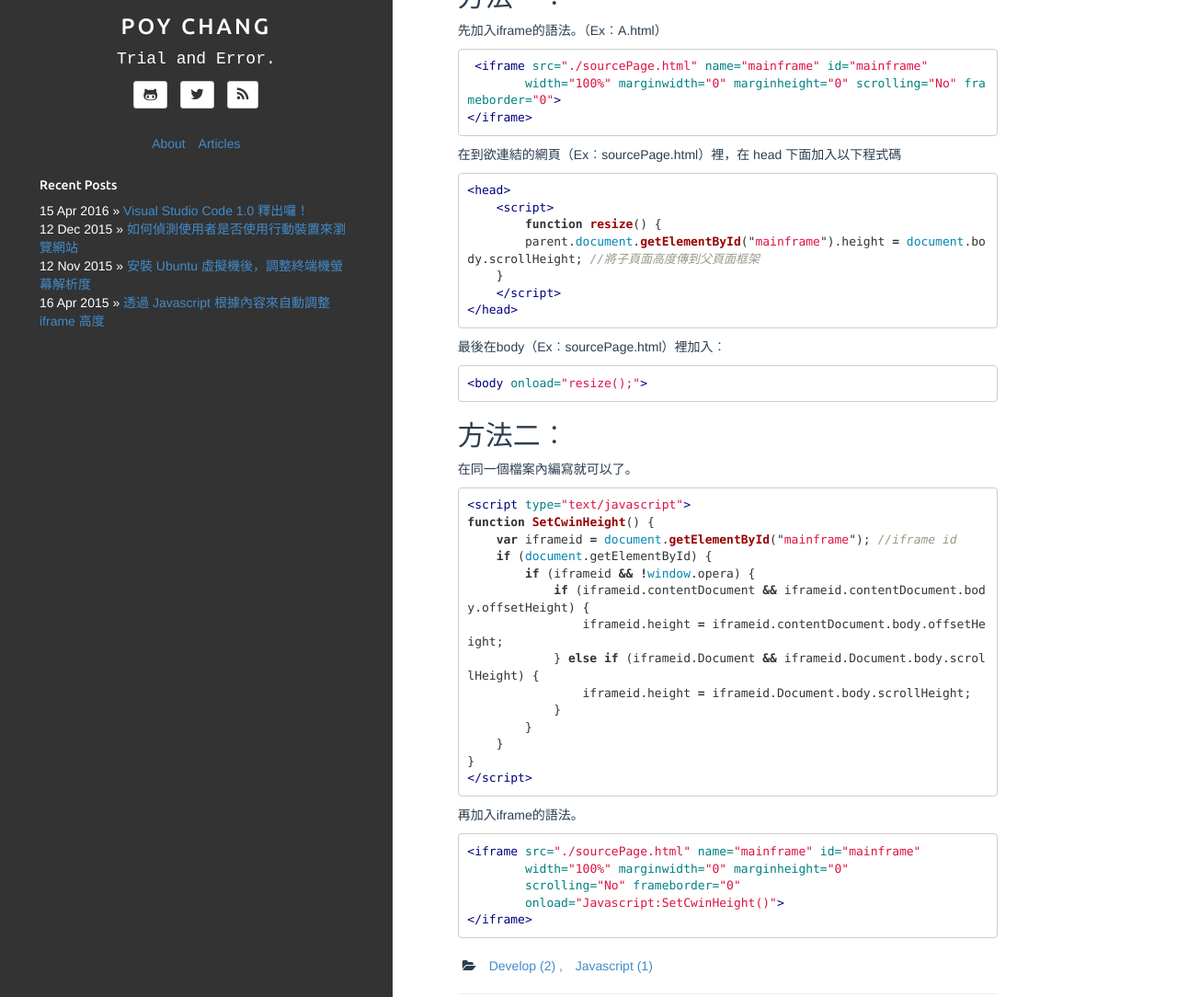
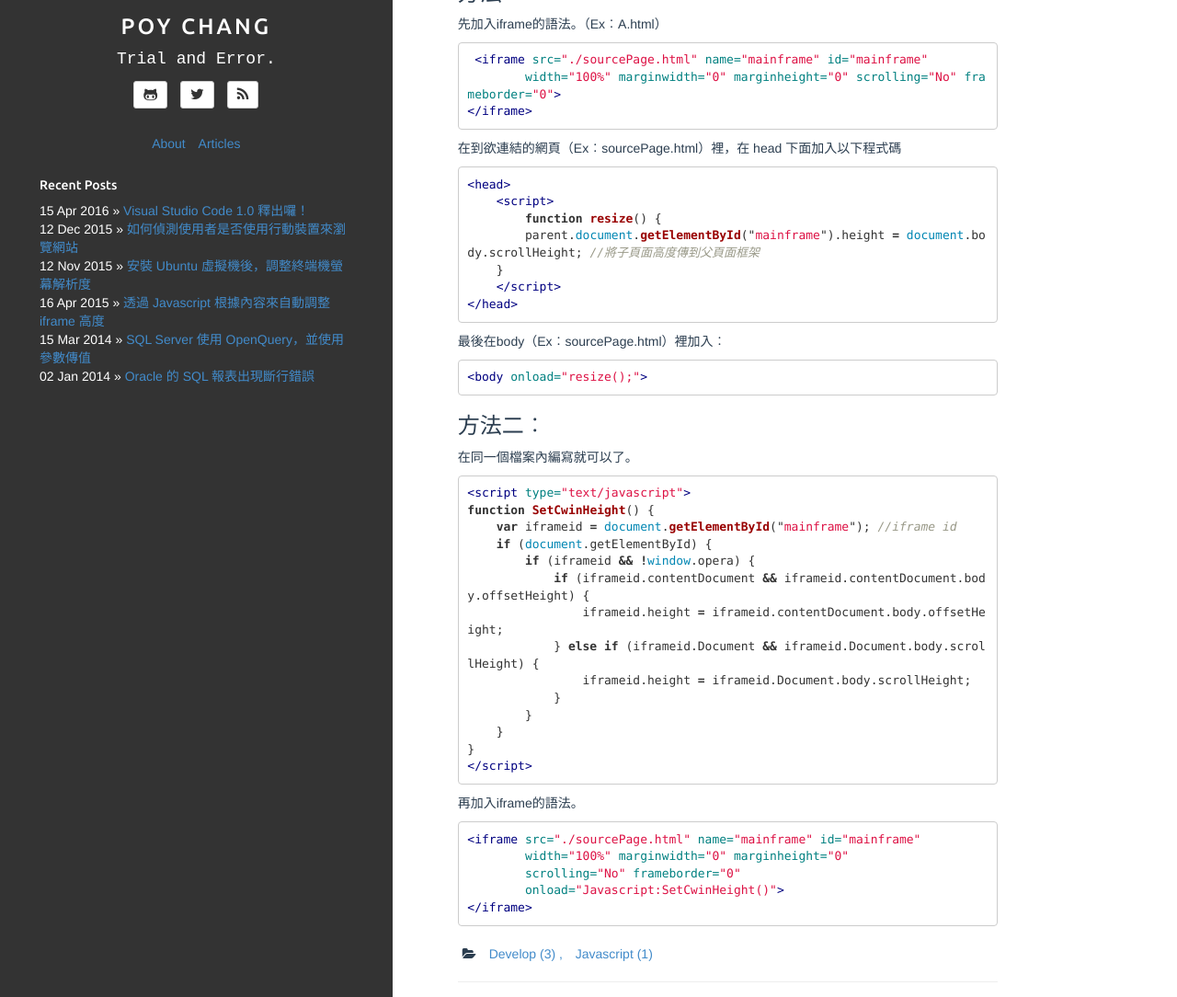
Before and after one commit to poychang/poychang.github.io, a Jekyll site: the page built from _posts/2015-04-16-javascript-iframe.md, in a window 1280 px wide and 1400 px high, cut to the strip 180-1264 px from the top of the window. Shown: the whole strip at 92% size. Built offline with Jekyll 4.4.1, drawn with Linux system fonts in a browser that asks for light colours; comment, search, counter and statistics services are not loaded; some of the changed lines change nothing that is shown.

Commit message:
add post

````diff
--- /dev/null
+++ b/_posts/2014-01-02-oracle-sql.md
@@ -0,0 +1,32 @@
+---
+layout: post
+title: Oracle 的 SQL 報表出現斷行錯誤
+date: 2014-01-02 11:30
+author: Poy
+comments: true
+categories: [SQL]
+---
+今天要分享 Oracle 執行 SQL 報表時，可能會出現的錯誤狀況。
+
+你是否曾經遇過，SQL 明明就是正確的，在 TOAD 上可以順利執行，但上傳到 Oracle 之後，卻頻頻出現出現錯誤，或毫無作用。原本的法是：
+*	將多餘的空行刪掉
+*	注意 SQL 最後一行有沒有加 / 符號
+
+但將多餘的空行刪掉，這動作究竟是為甚麼呢？
+
+這時候可以檢查你的SQL檔案，並顯示特殊字元看看，在 notepad 顯示特殊字元的方法很簡單：
+
+檢視 > 特殊字元 > **顯示所有字元**（參考下圖：顯示特殊字元）
+
+![顯示特殊字元](http://i.imgur.com/9Jf6bpi.jpg)
+>顯示特殊字元
+
+你會發現每個換行的地方會出現 `CR CF` 的符號，這就是傳說中的換行符號，一般來說換行符號是 `CR CF` 配對產生的，`CR` 表示增加一行，`CF`表示游標移到下一行起點。
+
+**在 Oracle 中，如果換行字元不正確，那該 SQL 是無法正確執行的。**因此如果你的檔案有換行，但無法正確執行（如下圖：不可執行的版本）那可能就是你的換行符號有問題了。
+
+![可執行的版本](http://i.imgur.com/oDX1swo.jpg)
+>可執行的版本
+
+![不可執行的版本](http://i.imgur.com/YEVDqJf.jpg)
+>不可執行的版本
--- /dev/null
+++ b/_posts/2014-03-15-sql-server-open-query.md
@@ -0,0 +1,39 @@
+---
+layout: post
+title: SQL Server 使用 OpenQuery，並使用參數傳值
+date: 2014-03-15 11:30
+author: Poy
+comments: true
+categories: [Develop, SQL]
+---
+在SQL Server 中建立好與 Oracle 連接後，可透過下列方式查詢 Oracle DB Server 的資料
+
+```sql
+SELECT * FROM OpenQuery（[linkedServerName],'SELECT * FROM dual')
+//ex: SELECT * FROM OpenQuery(PROD,'SELECT * FROM dual')
+```
+
+但如果你要傳的 SQL 帶有字串時，如下語法
+
+```sql
+SELECT * FROM dual WHERE EmplID='12258'
+```
+
+則需要透過「轉義字符(')」來控制，因此SQL修改成如下的方式傳值
+
+```sql
+SELECT * FROM OpenQuery（PROD,'SELECT * FROM dual WHERE EmplID=''12258''')
+```
+
+如果今天你要在傳的 SQL 中再加上參數了話，就會變得複雜了，請參考下列 SQL 來處理
+
+```sql
+DECLARE @SQL VARCHAR(1000)
+DECLARE @OrgID VARCHAR(10)
+SELECT @OrgID = 'SPK1'
+SET @SQL = 'SELECT * FROM dual WHERE OrgID ='+@OrgID
+SET @SQL = 'SELECT * FROM OpenQuery(PROD, ''' + REPLACE(@SQL, '''', '''''') + ''')'
+EXEC(@SQL)
+```
+
+透過 REPLACE 函數，將 SQL 字串中的轉義字符調整成所需的樣式
--- a/_posts/2015-04-16-javascript-iframe.md
+++ b/_posts/2015-04-16-javascript-iframe.md
@@ -6,7 +6,7 @@ author: Poy
 comments: true
 categories: [Develop, Javascript]
 ---
-## 方法一︰
+### 方法一︰
 先加入iframe的語法。（Ex︰A.html）
 
 ```html
@@ -33,7 +33,7 @@ categories: [Develop, Javascript]
 <body onload="resize();">
 ```
 
-## 方法二︰
+### 方法二︰
 在同一個檔案內編寫就可以了。
 
 ```html
````
